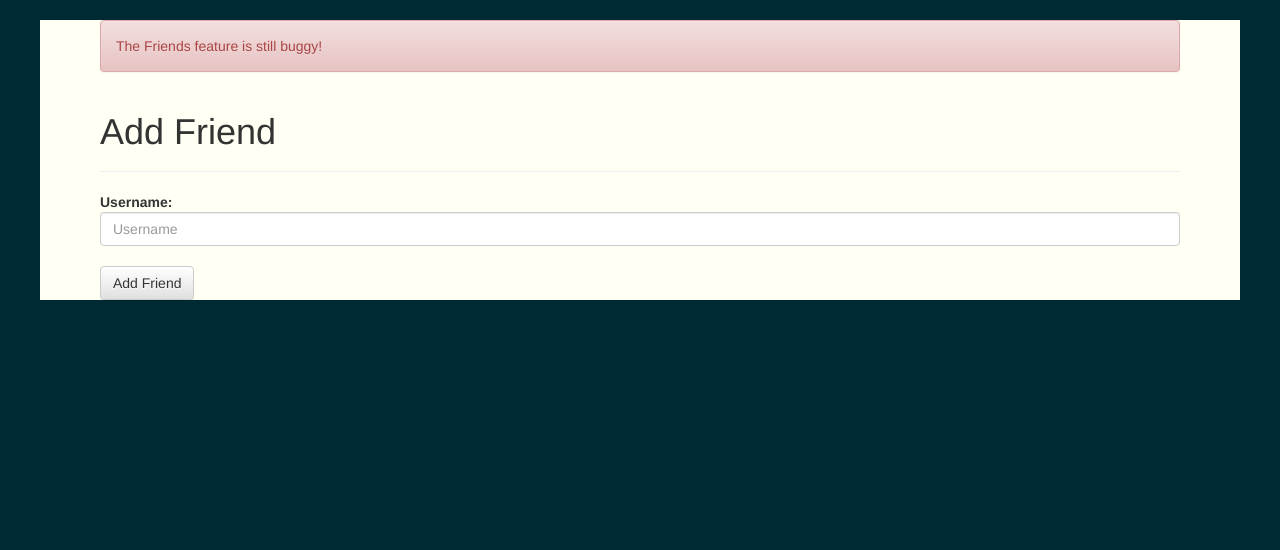
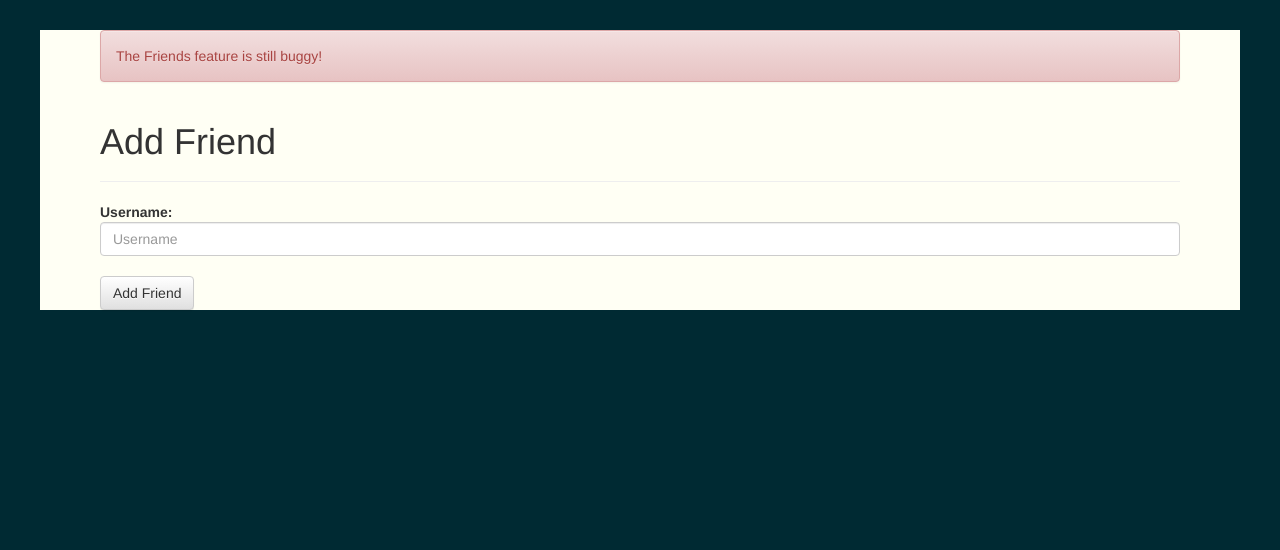
Before and after one commit to EthanLowenthal/userlogin, a Python web app: template templates/addFriend.html in a window 1280 px wide. Shown: the part 51-601 px from the top of the page. Run offline with Jinja, Linux system fonts and the light colour scheme; the template is opened without the code that fills it, so the values that code supplies are empty; some libraries are stand-ins or nearby versions.

Commit message:
some styling

```diff
--- a/templates/layout.html
+++ b/templates/layout.html
@@ -41,8 +41,8 @@ body {
     <div class="alert alert-success" role="alert">{{ message }}</div>
 {% endfor %}
 {% block head %}{% endblock %}
-<div style="background:#fffff4; margin-right: 40px; margin-left: 40px;">
-    <div style="margin: 0px 60px">
+<div style="background:#fffff4; margin-right: 40px; margin-left: 40px">
+    <div style="margin: 0px 60px; margin-bottom: 50px; margin-top: 30px;">
 {% block body %}{% endblock %}
     </div>
 </div>
```
